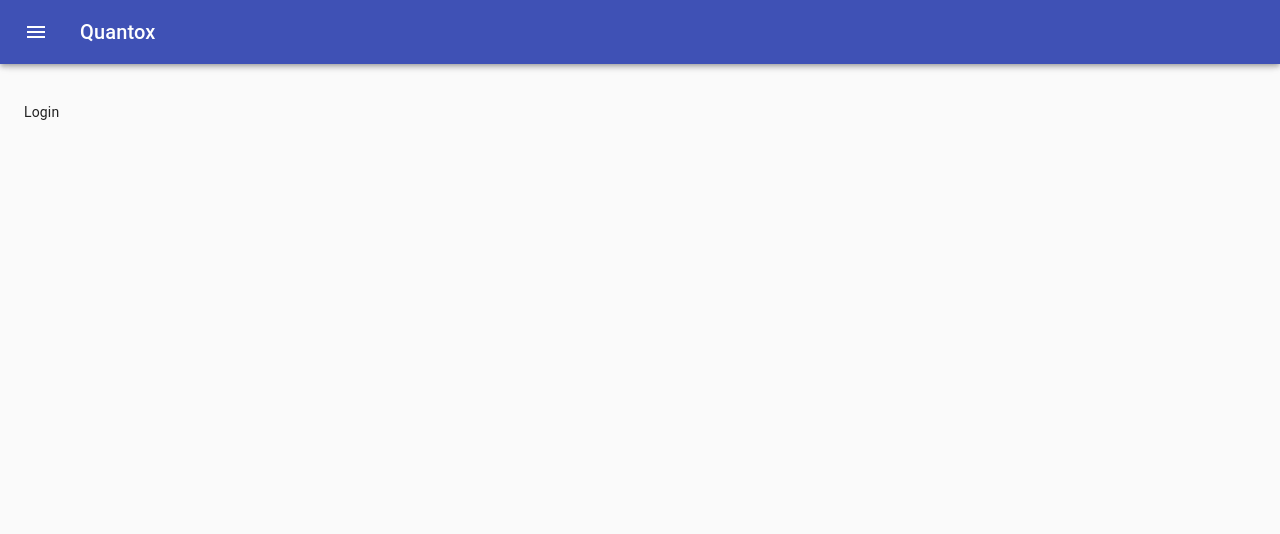
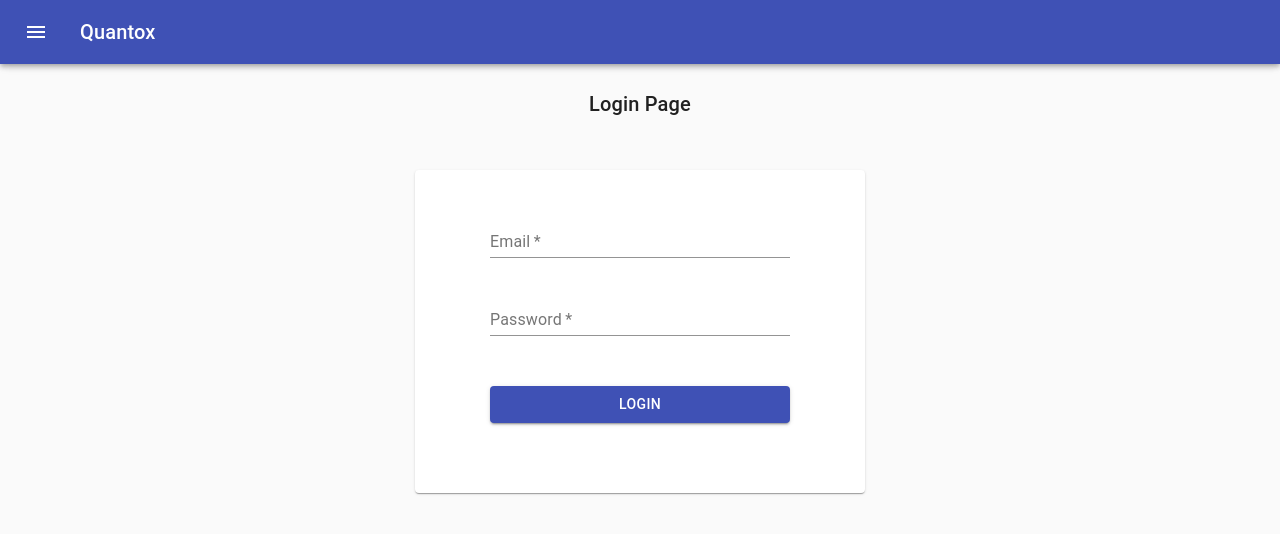
Before and after one commit to bgmirko/quant-frontend-react, a React (Create React App) app: page / in a window 1280 px wide. Shown: the top 534 px of the page. Built offline with nearby package versions, Linux system fonts and the light colour scheme.

Commit message:
Login component init

```diff
--- /dev/null
+++ b/src/components/LoginComponent.js
@@ -0,0 +1,56 @@
+import React from 'react';
+import { withStyles } from '@material-ui/core/styles';
+import { Paper, TextField, Typography, Button, FormControl, InputLabel } from '@material-ui/core';
+
+const styles = {
+    root: {
+        display: 'flex',
+        flexDirection: 'column',
+        alignItems: 'center'
+    },
+    paper: {
+        display: 'flex',
+        flexDirection: 'column',
+        alignItems: 'center',
+        width: 450,
+        padding: 40,
+        marginTop: 50
+    },
+    inputFields: {
+        width: 300,
+        marginBottom: 30
+    },
+    submitButton: {
+        width: 300,
+        marginTop: 20,
+        marginBottom: 30
+    }
+}
+
+const LoginComponent = props => {
+
+    const { classes } = props;
+
+    return(
+        <div className={classes.root}>
+            <Typography variant="h6">Login Page</Typography>
+            <Paper className={classes.paper}>
+                <TextField
+                    required
+                    className={classes.inputFields}
+                    id="outlined-required"
+                    label="Email"
+                />
+                <TextField
+                    required
+                    className={classes.inputFields}
+                    id="outlined-required"
+                    label="Password"
+                />
+                <Button type="submit" variant="contained" color="primary" className={classes.submitButton}>Login</Button>
+            </Paper>
+        </div>
+    )
+}
+
+export default withStyles(styles)(LoginComponent);
--- a/src/containers/LoginContainer.js
+++ b/src/containers/LoginContainer.js
@@ -1,17 +1,14 @@
 import React from 'react';
-
+import LoginComponent from '../components/LoginComponent';
 
 
 const LoginContainer = props => {
 
-
-
     return(
         <div>
-            <p>Login</p>
+            <LoginComponent />
         </div>
     )
-
 }
 
 export default LoginContainer;
```
